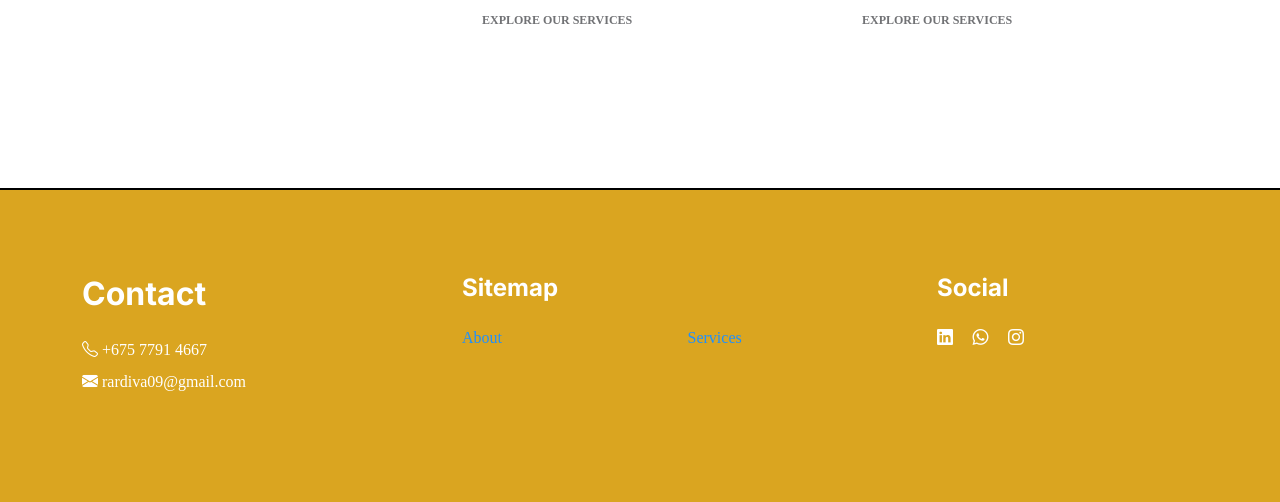
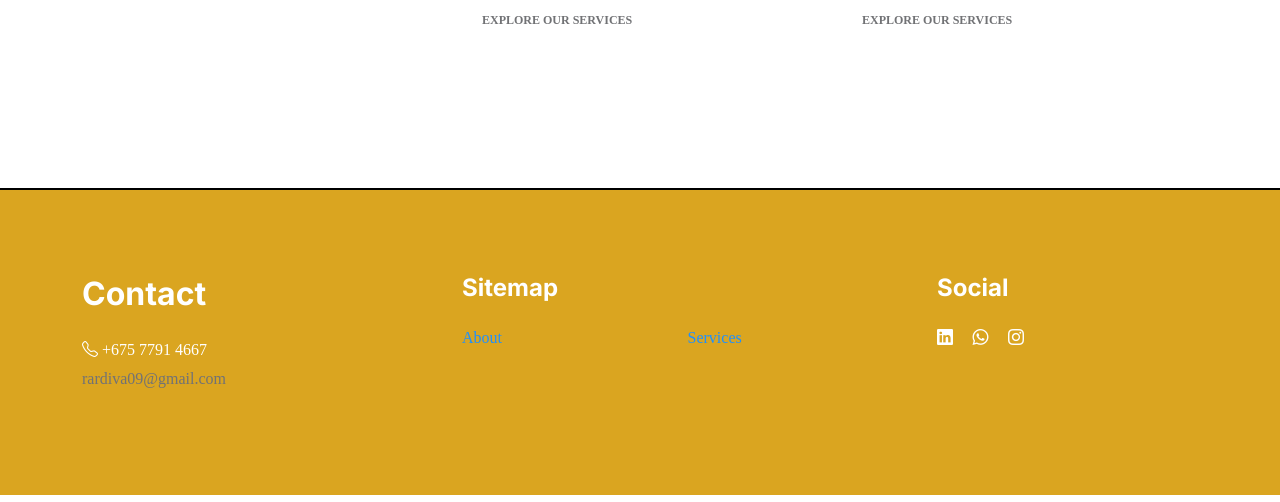
Before and after one commit to rardiva/rardiva, a plain HTML site: page index.html in a window 1280 px wide. Shown: the part 1907-2409 px from the top of the page. Drawn offline with Linux system fonts and the light colour scheme.

Commit message:
Update index.html

```diff
--- a/index.html
+++ b/index.html
@@ -247,7 +247,7 @@ https://www.tooplate.com/view/2127-little-fashion
                         <ul class="social-icon">
 
                             <li><a href="https://www.linkedin.com/in/gerard-ivalaoa-414436211?utm_source=share&utm_campaign=share_via&utm_content=profile&utm_medium=android_app" class="social-icon-link bi-telephone"> +675 7791 4667</a></li>
-<li><a href="https://www.linkedin.com/in/gerard-ivalaoa-414436211?utm_source=share&utm_campaign=share_via&utm_content=profile&utm_medium=android_app" class="social-icon-link bi-envelope-fill"> rardiva09@gmail.com</a></li>
+<li><a href="mailto: rardiva09@gmail.com"> rardiva09@gmail.com</a></li>
 
                     </div>
 
```
